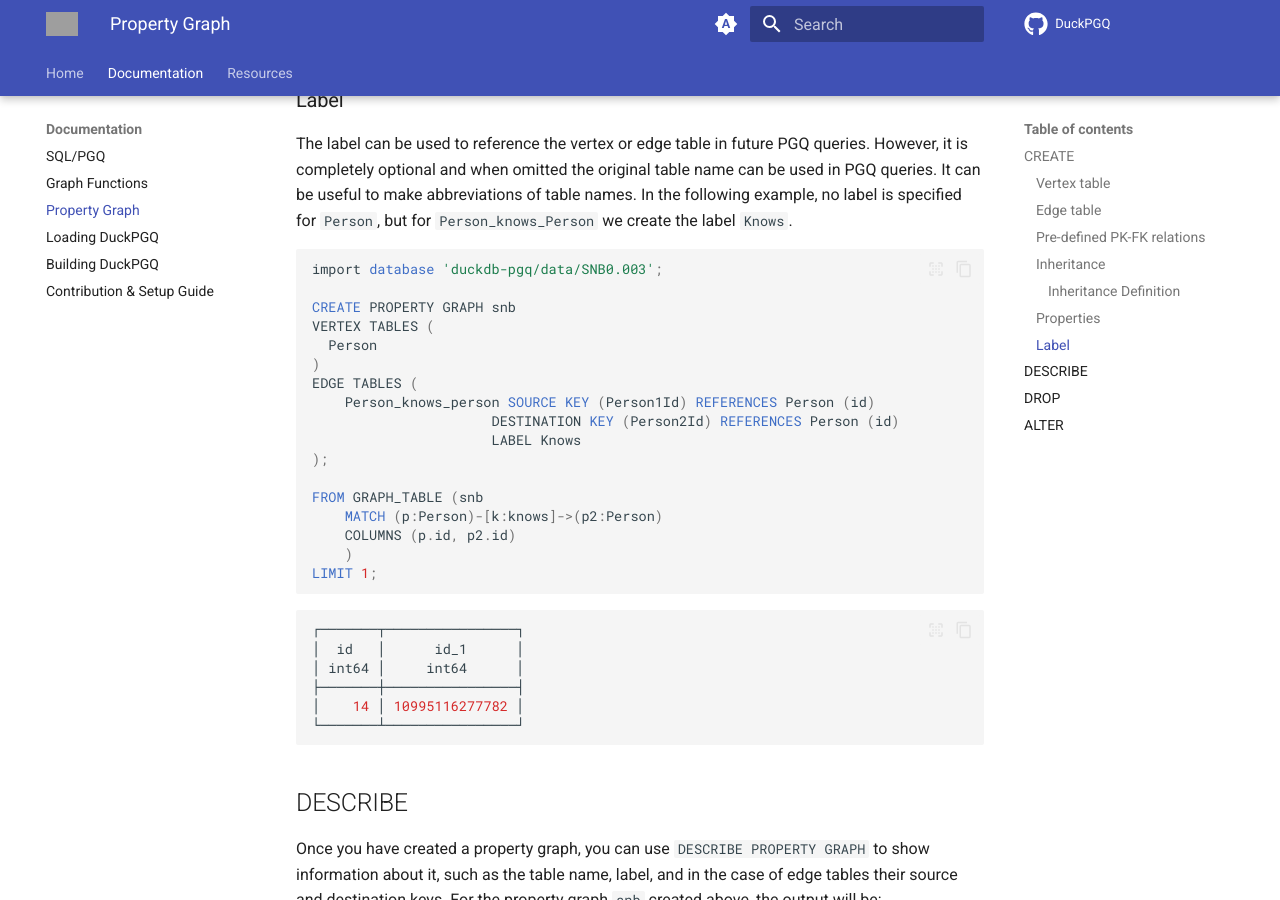
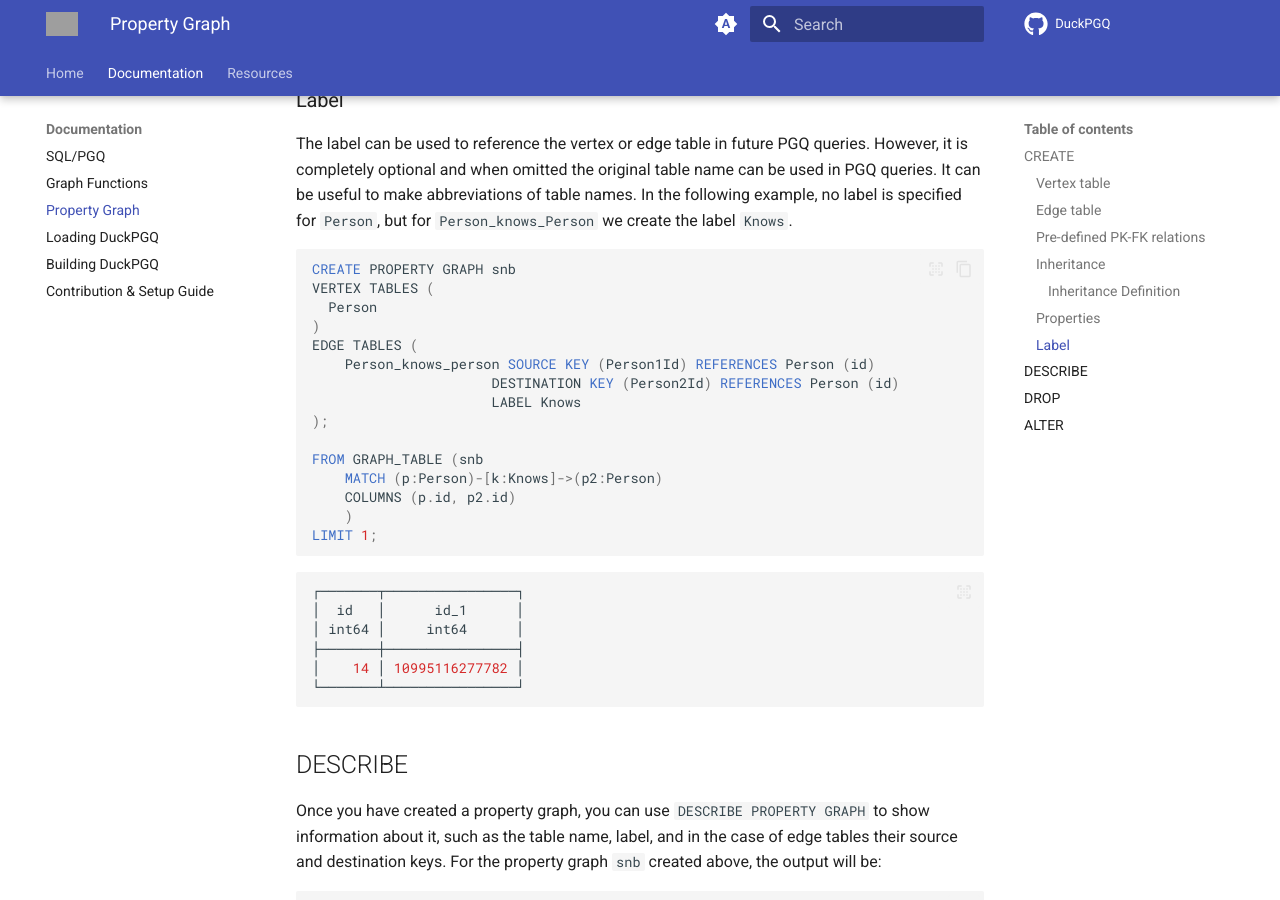
Before and after one commit to Dtenwolde/duckpgq-docs, an MkDocs documentation site: the page built from docs/documentation/property_graph.md, in a window 1280 px wide and 900 px high, scrolled down 4982 px. Built offline with MkDocs 1.6.1 and Material for MkDocs 9.7.7, drawn with Linux system fonts in a browser that asks for light colours; nearby versions of some CDN libraries; comment, search, counter and statistics services are not loaded; grey boxes are pictures that could not be loaded.

Commit message:
Update syntax

````diff
--- a/docs/documentation/property_graph.md
+++ b/docs/documentation/property_graph.md
@@ -201,8 +201,6 @@ The specifications allow several options:
 The label can be used to reference the vertex or edge table in future PGQ queries. However, it is completely optional and when omitted the original table name can be used in PGQ queries. It can be useful to make abbreviations of table names. In the following example, no label is specified for `Person`, but for `Person_knows_Person` we create the label `Knows`.
 
 ```sql
-import database 'duckdb-pgq/data/SNB0.003';
-
 CREATE PROPERTY GRAPH snb
 VERTEX TABLES (
   Person
@@ -214,13 +212,13 @@ EDGE TABLES (
 );
 
 FROM GRAPH_TABLE (snb
-    MATCH (p:Person)-[k:knows]->(p2:Person)
+    MATCH (p:Person)-[k:Knows]->(p2:Person)
     COLUMNS (p.id, p2.id)
     )
 LIMIT 1;
 ```
 
-```sql
+```sql { .yaml .no-copy }
 ┌───────┬────────────────┐
 │  id   │      id_1      │
 │ int64 │     int64      │
@@ -233,7 +231,7 @@ LIMIT 1;
 
 Once you have created a property graph, you can use `DESCRIBE PROPERTY GRAPH` to show information about it, such as the table name, label, and in the case of edge tables their source and destination keys. For the property graph `snb` created above, the output will be:
 
-```sql
+```sql { .yaml .no-copy }
 ┌─────────────────────┬─────────┬─────────────────┬──────────────┬───────────┬─────────────┬───────────────────┬────────────────┬────────────────┬───────────────┬────────────┐
 │     table_name      │  label  │ is_vertex_table │ source_table │ source_pk │  source_fk  │ destination_table │ destination_pk │ destination_fk │ discriminator │ sub_labels │
 │       varchar       │ varchar │     boolean     │   varchar    │ varchar[] │  varchar[]  │      varchar      │   varchar[]    │   varchar[]    │    varchar    │ varchar[]  │
@@ -241,7 +239,6 @@ Once you have created a property graph, you can use `DESCRIBE PROPERTY GRAPH` to
 │ Person              │ person  │ true            │              │           │             │                   │                │                │               │            │
 │ Person_knows_person │ knows   │ false           │ Person       │ [id]      │ [Person1Id] │ Person            │ [id]           │ [Person2Id]    │               │            │
 └─────────────────────┴─────────┴─────────────────┴──────────────┴───────────┴─────────────┴───────────────────┴────────────────┴────────────────┴───────────────┴────────────┘
-
 ```
 
 ## DROP
````
Also changed, not shown: other parts of docs/documentation/property_graph.md (+1 -1 lines).
